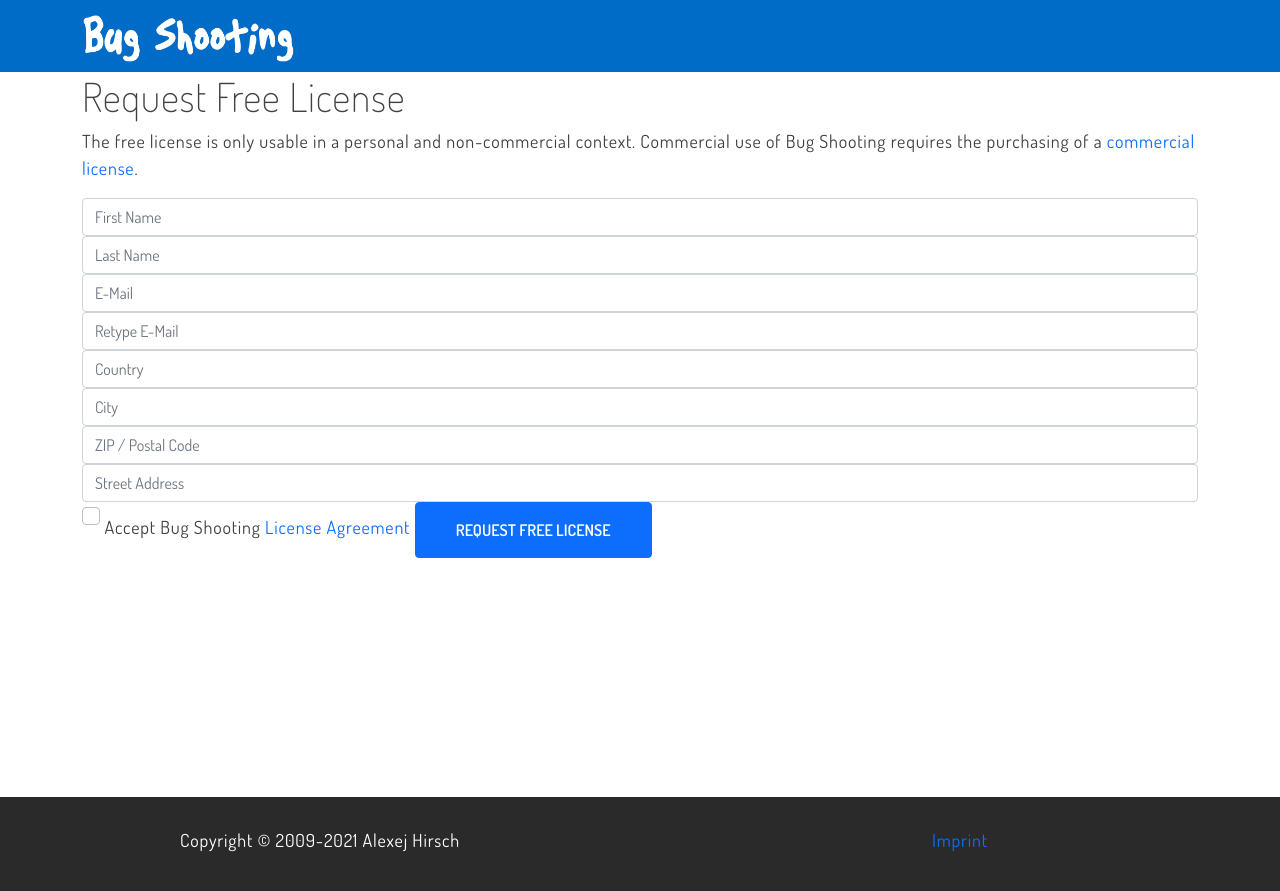
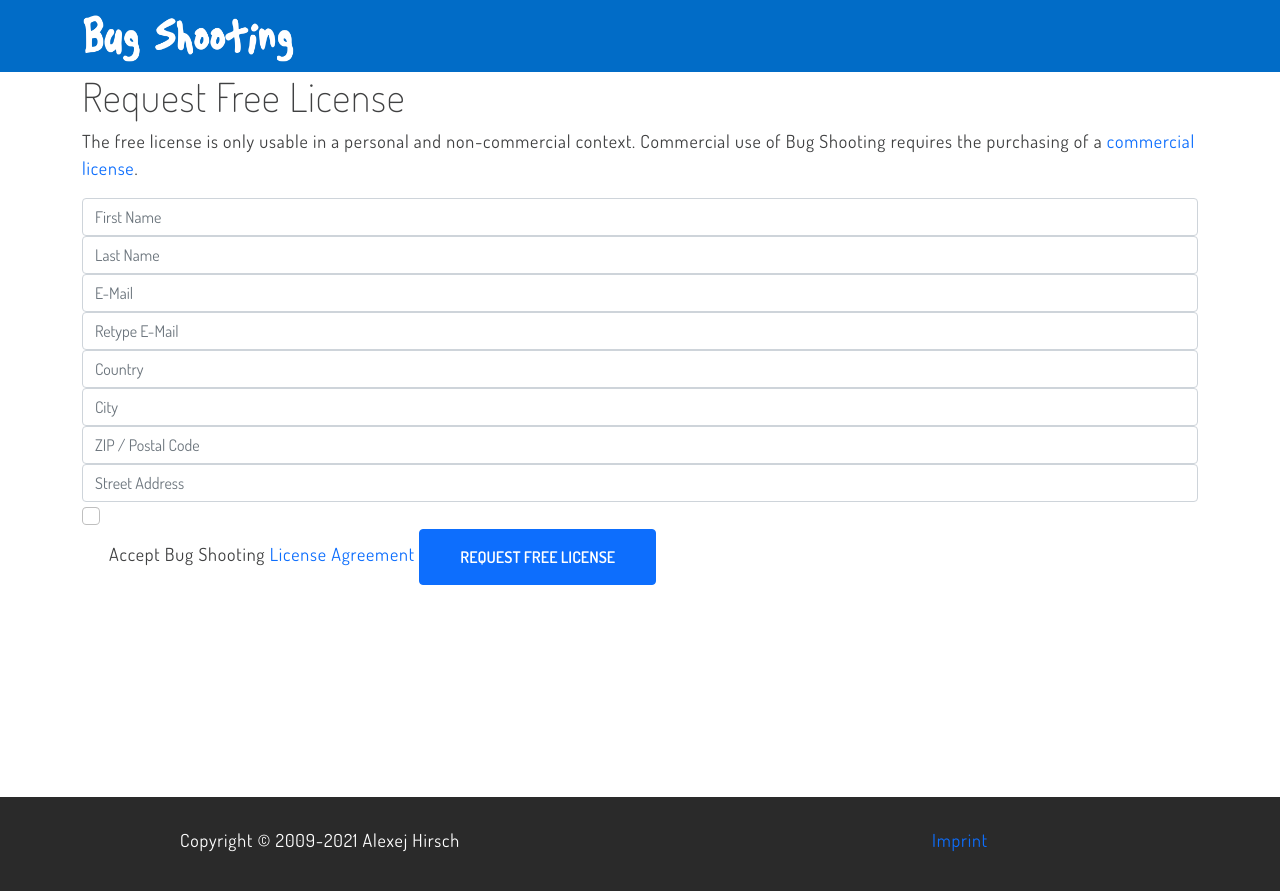
Before and after one commit to BugShooting/BugShooting.Homepage, a Jekyll site: the page built from free.md, in a window 1280 px wide. Shown: the top 891 px of the page. Built offline with Jekyll 4.4.1, drawn with Linux system fonts in a browser that asks for light colours; our own code applies the rules of GitHub Pages for plain Markdown files.

Commit message:
Update free.md

```diff
--- a/free.md
+++ b/free.md
@@ -17,6 +17,8 @@
   <input class="form-control" type="text" required name="zip" placeholder="ZIP / Postal Code">
   <input class="form-control" type="text" required name="street" placeholder="Street Address">
   <input class="form-check-input" type="checkbox" id="AgreementCheckbox" required name="agreement">
-  <label class="form-check-label" for="AgreementCheckbox">Accept Bug Shooting <a href="{{ site.baseurl }}/agreement">License Agreement</a></label>
-  <button class="btn btn-lg btn-primary btn-block" type="submit">Request Free License</button>
+  <div class="form-check">
+    <label class="form-check-label" for="AgreementCheckbox">Accept Bug Shooting <a href="{{ site.baseurl }}/agreement">License Agreement</a></label>
+    <button class="btn btn-lg btn-primary btn-block" type="submit">Request Free License</button>
+   </div>
 </form>
```
